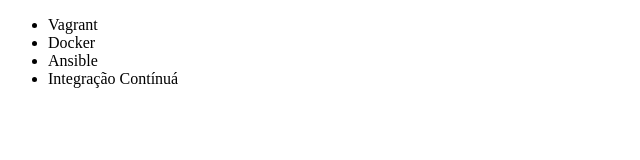
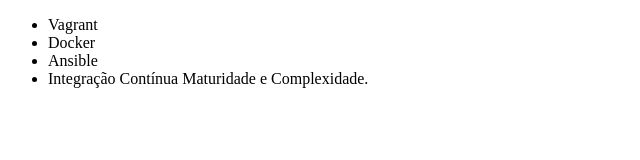
Before and after one commit to hiimarcelo/Alura-Git-Marcelo, a plain HTML site: page index.html in a window 1280 px wide. Shown: the whole page, without its empty margins (0-640 px from the left). Drawn offline with Linux system fonts and the light colour scheme.

Commit message:
Renomeando curso de integração continua

```diff
--- a/index.html
+++ b/index.html
@@ -9,7 +9,7 @@
         <li>Vagrant</li>
         <li>Docker</li>
         <li>Ansible</li>
-        <li>Integração Contínuá</li>
+        <li>Integração Contínua Maturidade e Complexidade.</li>
     </ul>
 </body>
 </html>
```
